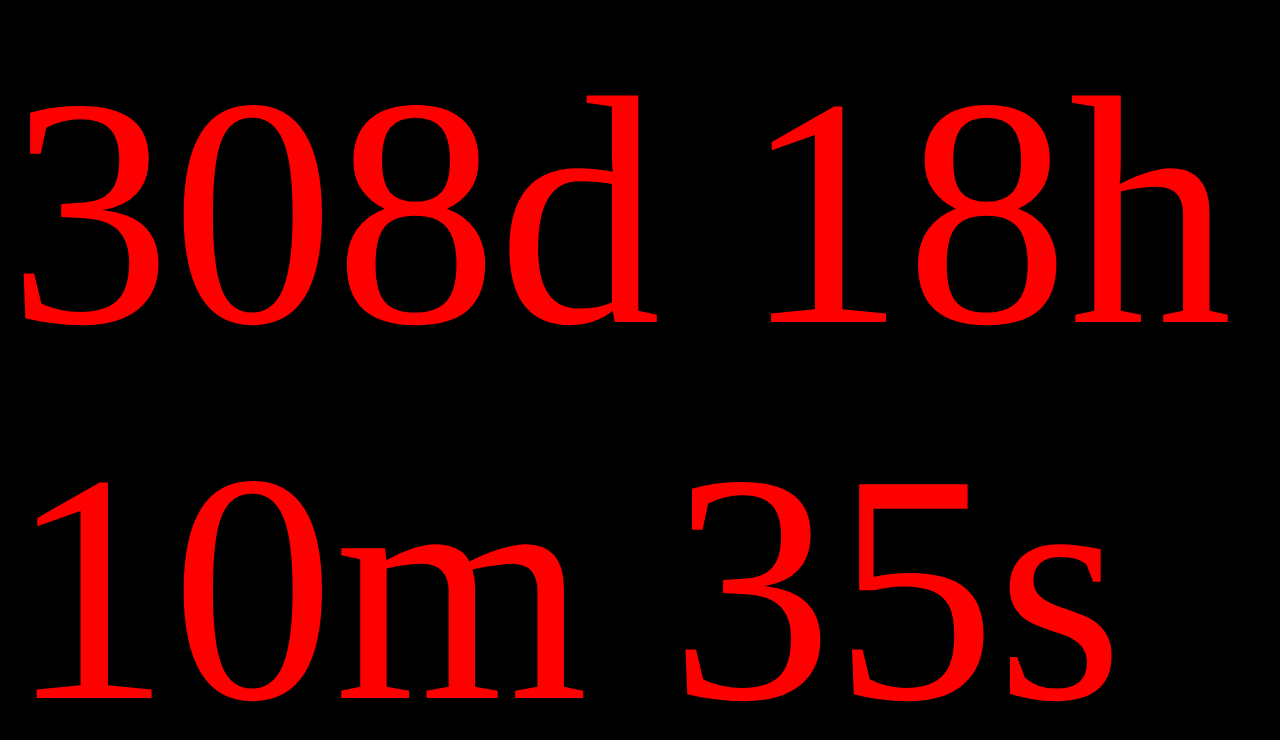
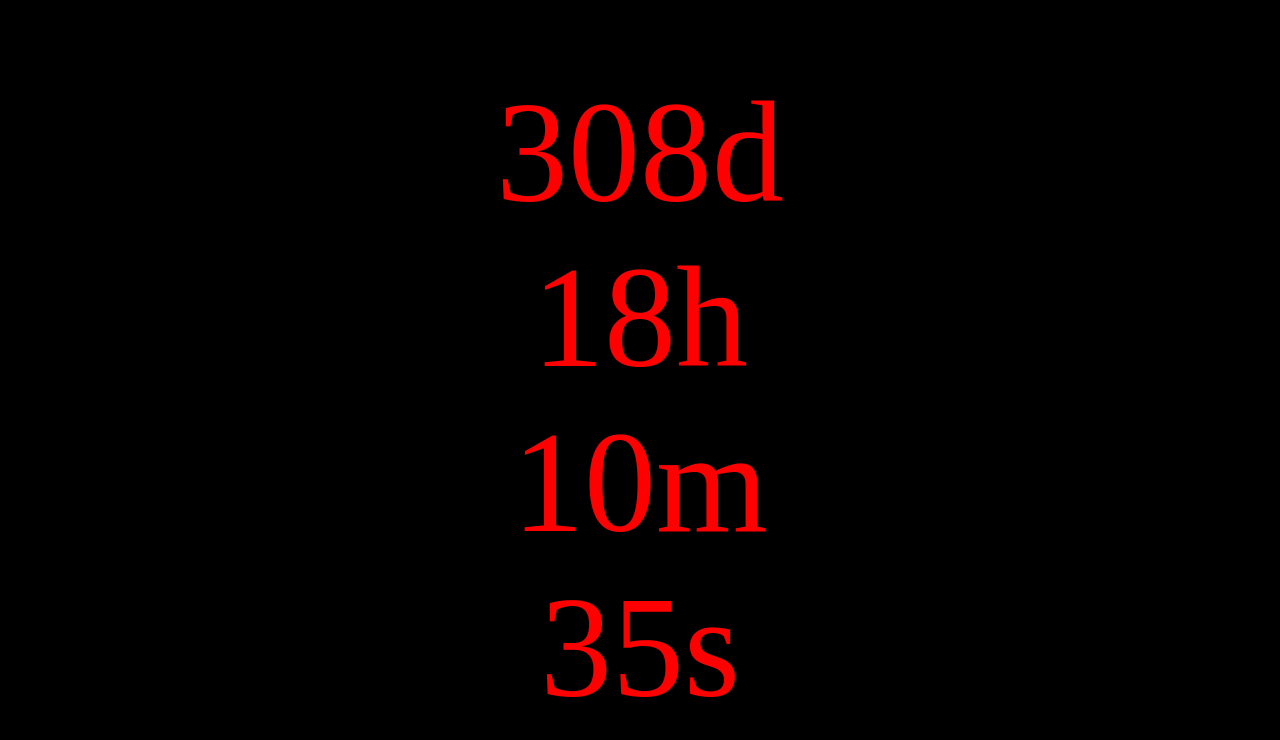
Before and after one commit to Karrot96/cdd, a plain HTML site: page index.html in a window 1280 px wide. Drawn offline with Linux system fonts and the light colour scheme.

Commit message:
Align text center with scaling

```diff
--- a/index.html
+++ b/index.html
@@ -34,8 +34,8 @@
                     var seconds = Math.floor((distance % (1000 * 60)) / 1000);
 
                     // Output the result in an element with id="demo"
-                    document.getElementById(elementId).innerHTML = days + "d " + hours + "h "
-                    + minutes + "m " + seconds + "s ";
+                    document.getElementById(elementId).innerHTML = "<p>" + days + "d </p><p> " + hours + "h </p><p>"
+                    + minutes + "m </p><p>" + seconds + "s </p>";
 
                     // If the count down is over, write some text
                     if (distance < 0) {
@@ -53,9 +53,18 @@
                 flex-wrap: nowrap;
                 justify-content: center;
                 align-items: center;
-                font-size: 25.5vw;
+                font-size: 18vh;
+                justify-content: space-around;
             }
-
+            div{
+                width: 100%
+            }
+            p {
+                text-align: center;
+                margin-block-start: 0;
+                margin-block-end: 0;
+                width: 100%
+            }
         </style>
     </head>
     <body>
```
